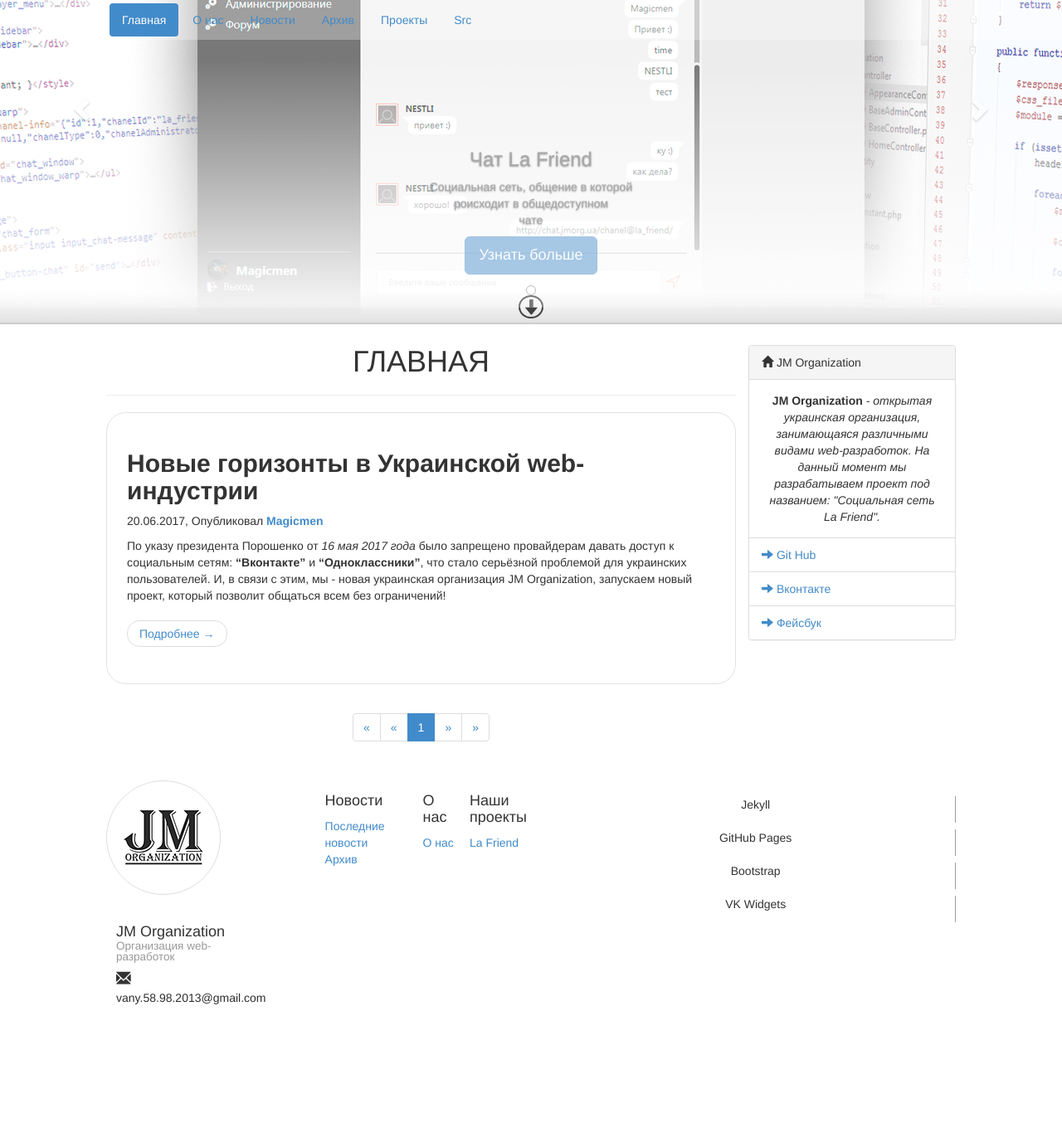
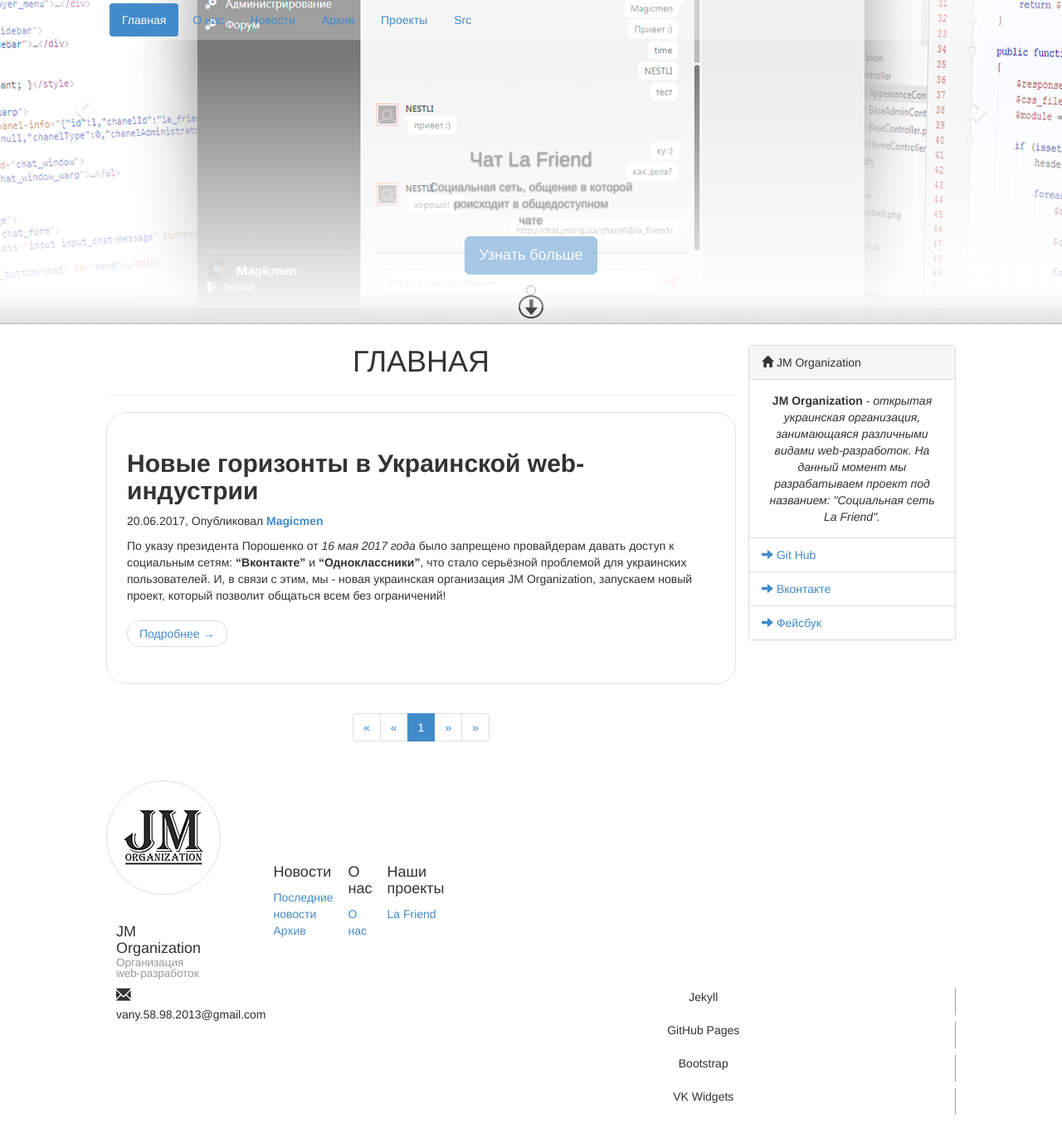
Before and after one commit to jm-organization/jm-organization.github.io, a Jekyll site: the page built from index.html, in a window 1280 px wide and 1400 px high, scrolled down 139 px. Shown: the top 1383 px of the window at 83% size. Built offline with Jekyll 4.4.1, drawn with Linux system fonts in a browser that asks for light colours; the list of posts is cut into pages by our own code.

Commit message:
Updated footer

```diff
--- a/assets/css/main.css
+++ b/assets/css/main.css
@@ -5,9 +5,11 @@
 footer {
   margin-bottom: 48px;
   width: 100%; }
+  footer .page-width {
+    display: table; }
     footer .page-width .jm-f-logo {
       max-width: 412px;
-    display: inline-block;
+      display: table-cell;
       margin-bottom: 42px; }
       footer .page-width .jm-f-logo img {
         float: left; }
@@ -40,8 +42,7 @@
               float: right;
               color: #2e2e2e; }
     footer .page-width .jm-f-blocks {
-    display: inline-table;
-    width: calc(100% - 412px);
+      display: table-cell;
       float: right;
       height: 180px; }
       footer .page-width .jm-f-blocks .jm-f-block {
@@ -54,7 +55,7 @@
     footer .page-width .jm-f-technologies-used {
       width: 100%;
       height: 48px;
-    display: block;
+      display: table-cell;
       padding: 0 !important;
       margin: 11px 0 !important;
       text-align: center; }
```
Also changed, not shown: assets/css/main.sass (+4 -4 lines). Lines whose indentation alone changed are shown as unchanged.
